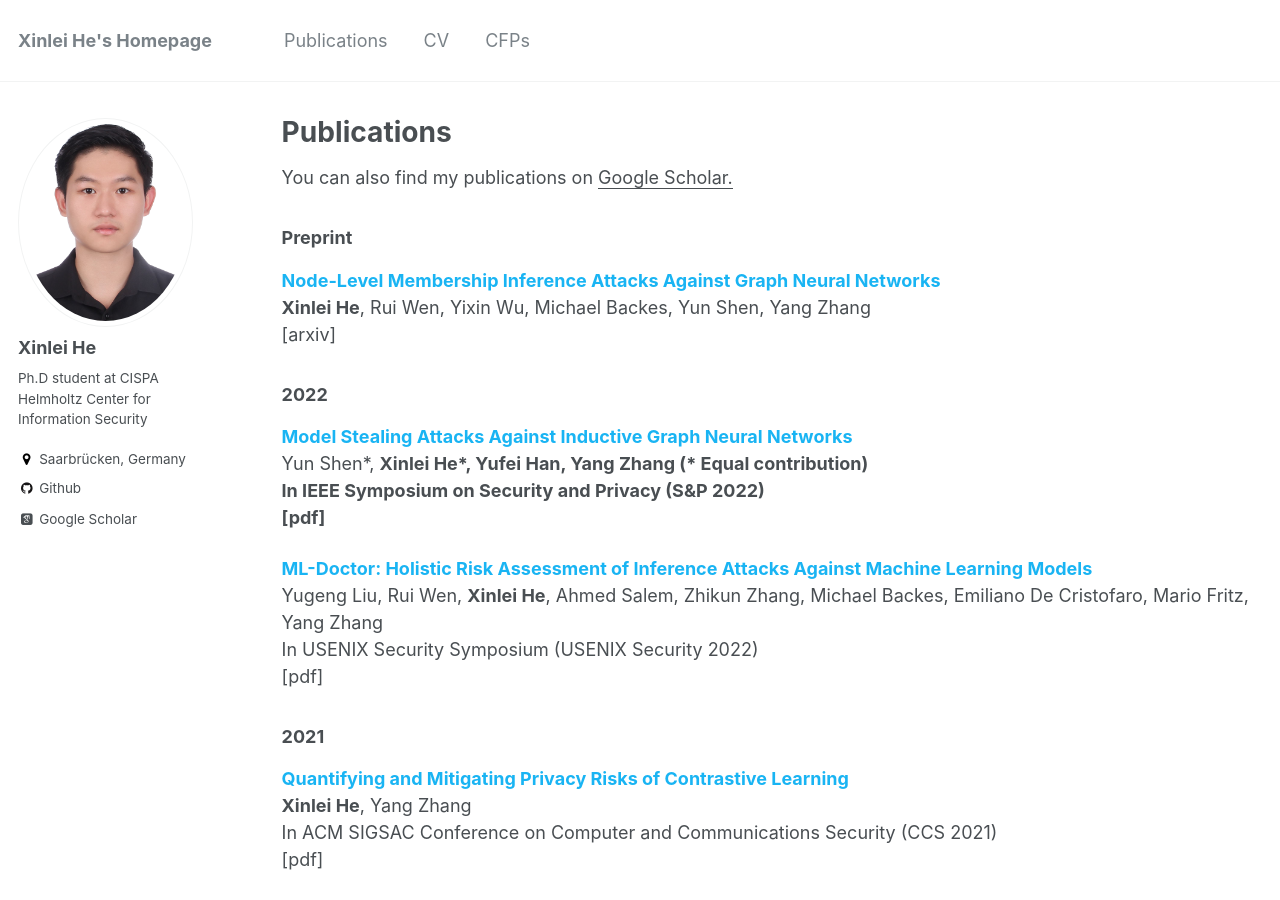
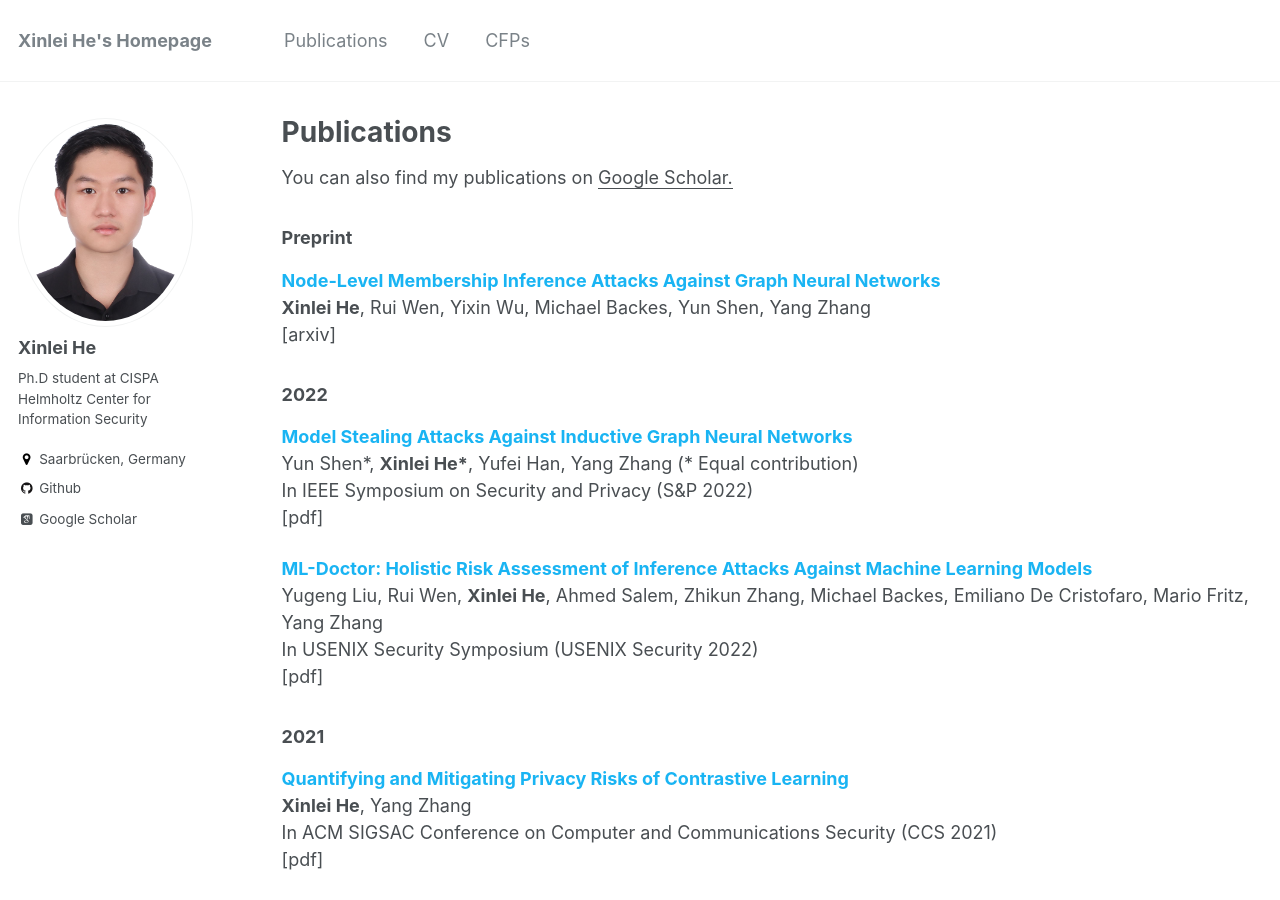
Before and after one commit to xinleihe/xinleihe.github.io, a Jekyll site: the page built from _pages/publications.md, in a window 1280 px wide and 900 px high. Built offline with Jekyll 4.4.1, drawn with Linux system fonts in a browser that asks for light colours; some web fonts are replaced.

Commit message:
real tiny

```diff
--- a/_pages/publications.md
+++ b/_pages/publications.md
@@ -26,7 +26,7 @@ You can also find my publications on <u><a href="https://scholar.google.com/cita
 
 ### 2022
 <b><font color="#19B4F3">Model Stealing Attacks Against Inductive Graph Neural Networks</font></b>
-<br>Yun Shen\*, <strong>Xinlei He\*<strong>, Yufei Han, Yang Zhang (* Equal contribution)
+<br>Yun Shen\*, <strong>Xinlei He\*</strong>, Yufei Han, Yang Zhang (* Equal contribution)
 <br>In IEEE Symposium on Security and Privacy (S&P 2022)
 <br>[[pdf]]()
 
```
